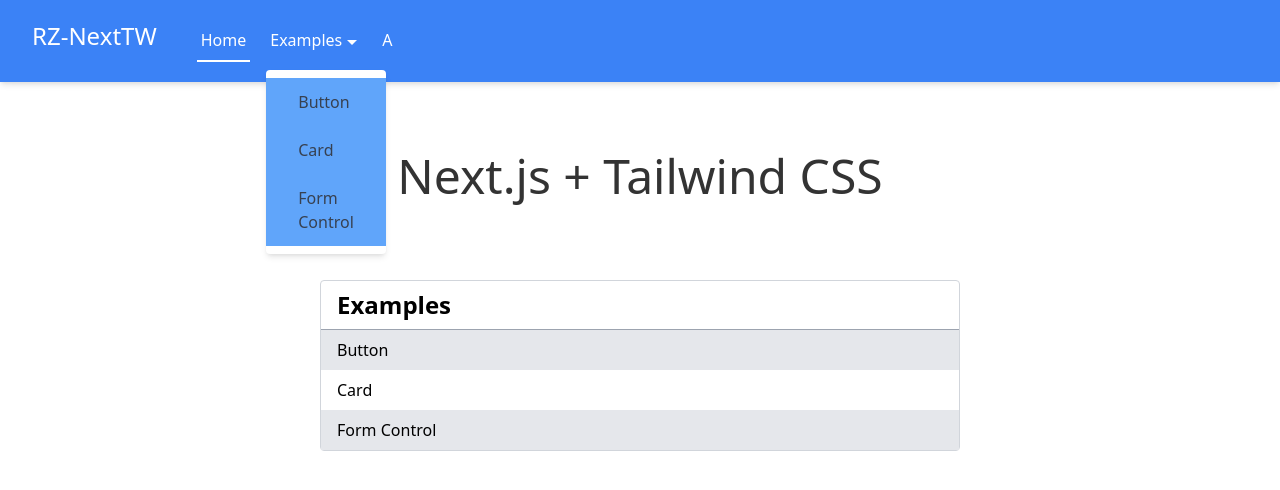
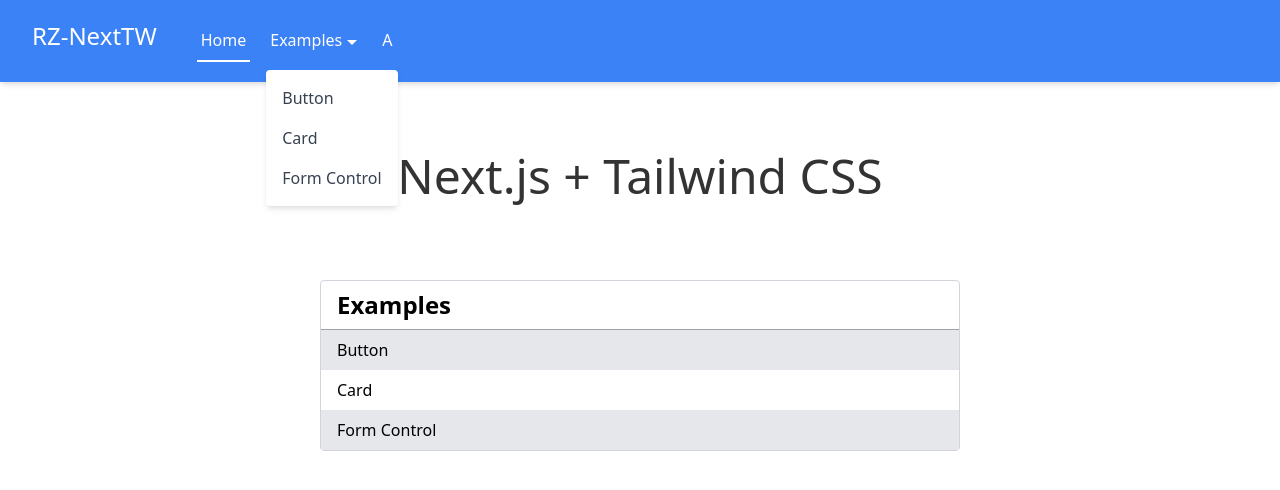
Before and after one commit to rzfury/rz-next-tailwind, a Next.js app: page / in a window 1280 px wide. Both pictures are taken after a click on the link "Examples". Shown: the top 490 px of the page. Built offline with nearby package versions, Linux system fonts and the light colour scheme.

Commit message:
fix desktop navdropdown

```diff
--- a/src/layout/navbar/nav-link.tsx
+++ b/src/layout/navbar/nav-link.tsx
@@ -21,23 +21,25 @@ export default function NavLink(props: RazorWindProps.Navigation.Link) {
       console.log(event);
       event.button !== 0 && event.preventDefault();
       if (event.key === 'Escape' || event.button === 0) {
-        // setActive(false);
+        setActive(false);
         document.removeEventListener('keydown', dropdownCloseHandler);
         document.removeEventListener('click', dropdownCloseHandler);
       }
     }
 
-    const dropdownCb = () => {
+    const dropdownCb = (e) => {
       setActive(!active);
 
       if (!props.mobile) {
         if (active) {
           document.removeEventListener('keydown', dropdownCloseHandler);
           document.removeEventListener('click', dropdownCloseHandler);
+          e.stopPropagation();
         }
         else {
           document.addEventListener('keydown', dropdownCloseHandler);
           document.addEventListener('click', dropdownCloseHandler);
+          e.stopPropagation();
         }
 
       }
@@ -45,8 +47,8 @@ export default function NavLink(props: RazorWindProps.Navigation.Link) {
 
     const dropdownItems = props.dropdown.map(
       item => (
-        <div className={conclass(props.mobile ? 'text-white' : 'whitespace-no-wrap text-gray-700 hover:bg-gray-200', router.pathname === `${!item.noParent ? props.href : ''}${item.href}` ? (props.mobile && 'bg-blue-300') : 'bg-blue-400 ')}>
-          <a href={`${!item.noParent ? props.href : ''}${item.href}`} className="px-8 py-3 block">{item.label}</a>
+        <div className={conclass(props.mobile ? 'text-white' : 'whitespace-no-wrap text-gray-700 hover:bg-gray-200', router.pathname === `${!item.noParent ? props.href : ''}${item.href}` ? (props.mobile && 'bg-blue-300') : (props.mobile && 'bg-blue-400'))}>
+          <a href={`${!item.noParent ? props.href : ''}${item.href}`} className={props.mobile ? 'px-8 py-3 block' : 'px-4 py-2 block'}>{item.label}</a>
         </div>
       )
     );
@@ -63,7 +65,7 @@ export default function NavLink(props: RazorWindProps.Navigation.Link) {
         <a
           ref={ref}
           className={props.mobile
-            ? conclass('flex justify-between px-4 py-4', router.pathname === props.href ? 'bg-blue-400' : 'hover:bg-blue-400')
+            ? conclass('flex justify-between px-4 py-4', router.pathname === props.href && 'bg-blue-400')
             : conclass('cursor-pointer flex gap-x-1 px-1 py-2 border-b-2', router.pathname === props.href ? 'border-white' : 'border-blue-500 hover:border-white')
           }
           onClick={dropdownCb}
@@ -75,7 +77,7 @@ export default function NavLink(props: RazorWindProps.Navigation.Link) {
             </g>
           </svg>
         </a>
-        <div ref={itemsRef} className={conclass('navbar-dropdown', props.mobile ? 'apply-mobile' : 'py-2', props.mobile ? (active && 'collapsed') : (active ? 'visible' : 'hidden'))}>{dropdownItems}</div>
+        <div ref={itemsRef} className={conclass('navbar-dropdown', props.mobile ? 'apply-mobile' : 'py-2 min-w-max', props.mobile ? (active && 'collapsed') : (active ? 'visible' : 'hidden'))}>{dropdownItems}</div>
       </NavItem>
     );
   }
@@ -85,7 +87,7 @@ export default function NavLink(props: RazorWindProps.Navigation.Link) {
         <Link href={props.href} passHref>
           <a
             className={props.mobile
-              ? conclass('flex px-4 py-4', router.pathname === props.href ? 'bg-blue-400' : 'hover:bg-white hover:text-blue-500')
+              ? conclass('flex px-4 py-4', router.pathname === props.href && 'bg-blue-400')
               : conclass('flex px-1 py-2 border-b-2', router.pathname === props.href ? 'border-white' : 'border-blue-500 hover:border-white')
             }
           >
```
